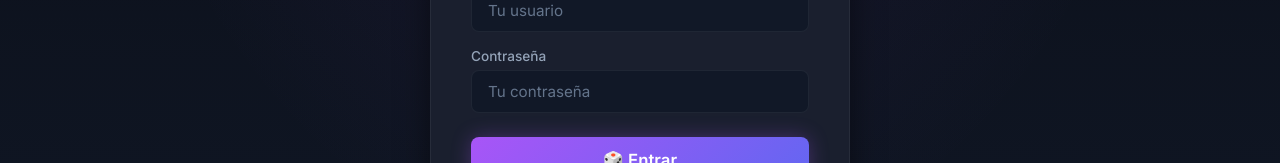
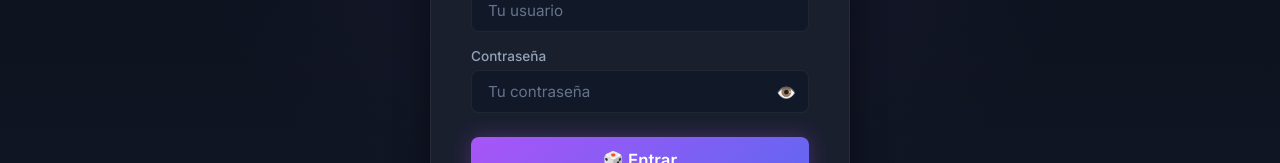
Before and after one commit to laloba04/CasinoCTF, a React (Vite) app in the folder frontend/: page /auth in a window 1280 px wide. Shown: the part 448-611 px from the top of the page. Built offline with nearby package versions, Linux system fonts and the light colour scheme.

Commit message:
feat: show/hide password toggle on login, register and profile forms

```diff
--- a/frontend/src/components/auth/AuthForm.jsx
+++ b/frontend/src/components/auth/AuthForm.jsx
@@ -9,6 +9,7 @@ export default function AuthForm() {
   const [username, setUsername] = useState('');
   const [password, setPassword] = useState('');
   const [displayName, setDisplayName] = useState('');
+  const [showPassword, setShowPassword] = useState(false);
   const [error, setError] = useState('');
   const [loading, setLoading] = useState(false);
 
@@ -49,8 +50,22 @@ export default function AuthForm() {
 
           <div className="form-group">
             <label className="form-label">{t('password')}</label>
-            <input className="input" type="password" placeholder={t('enterPassword')}
-              value={password} onChange={e => setPassword(e.target.value)} required minLength={4} />
+            <div style={{ position: 'relative' }}>
+              <input className="input" type={showPassword ? 'text' : 'password'} placeholder={t('enterPassword')}
+                value={password} onChange={e => setPassword(e.target.value)} required minLength={4}
+                style={{ paddingRight: '2.5rem', width: '100%', boxSizing: 'border-box' }} />
+              <button type="button" tabIndex={-1}
+                onClick={() => setShowPassword(s => !s)}
+                style={{
+                  position: 'absolute', right: '0.6rem', top: '50%', transform: 'translateY(-50%)',
+                  background: 'none', border: 'none', cursor: 'pointer', color: 'var(--text-muted)',
+                  fontSize: '1rem', lineHeight: 1, padding: '0.2rem'
+                }}
+                aria-label={showPassword ? 'Hide password' : 'Show password'}
+              >
+                {showPassword ? '🙈' : '👁️'}
+              </button>
+            </div>
           </div>
 
           {!isLogin && (
--- a/frontend/src/pages/ProfilePage.jsx
+++ b/frontend/src/pages/ProfilePage.jsx
@@ -23,6 +23,7 @@ export default function ProfilePage() {
   const [ctfSolved, setCtfSolved] = useState(0);
 
   const [pwForm, setPwForm] = useState({ current: '', next: '', confirm: '' });
+  const [pwShow, setPwShow] = useState({ current: false, next: false, confirm: false });
   const [pwMsg, setPwMsg] = useState(null);
   const [pwSaving, setPwSaving] = useState(false);
 
@@ -143,13 +144,29 @@ export default function ProfilePage() {
           ].map(({ key, label }) => (
             <div key={key}>
               <label style={{ fontSize: '0.8rem', color: 'var(--text-muted)', display: 'block', marginBottom: '0.3rem' }}>{label}</label>
+              <div style={{ position: 'relative' }}>
                 <input
-                type="password"
+                  type={pwShow[key] ? 'text' : 'password'}
                   className="form-input"
                   value={pwForm[key]}
                   onChange={e => setPwForm(f => ({ ...f, [key]: e.target.value }))}
+                  style={{ paddingRight: '2.5rem', width: '100%', boxSizing: 'border-box' }}
                   required
                 />
+                <button
+                  type="button"
+                  onClick={() => setPwShow(s => ({ ...s, [key]: !s[key] }))}
+                  style={{
+                    position: 'absolute', right: '0.6rem', top: '50%', transform: 'translateY(-50%)',
+                    background: 'none', border: 'none', cursor: 'pointer', color: 'var(--text-muted)',
+                    fontSize: '1rem', lineHeight: 1, padding: '0.2rem'
+                  }}
+                  tabIndex={-1}
+                  aria-label={pwShow[key] ? 'Hide password' : 'Show password'}
+                >
+                  {pwShow[key] ? '🙈' : '👁️'}
+                </button>
+              </div>
             </div>
           ))}
           {pwMsg && (
```
Lines whose indentation alone changed are shown as unchanged.
